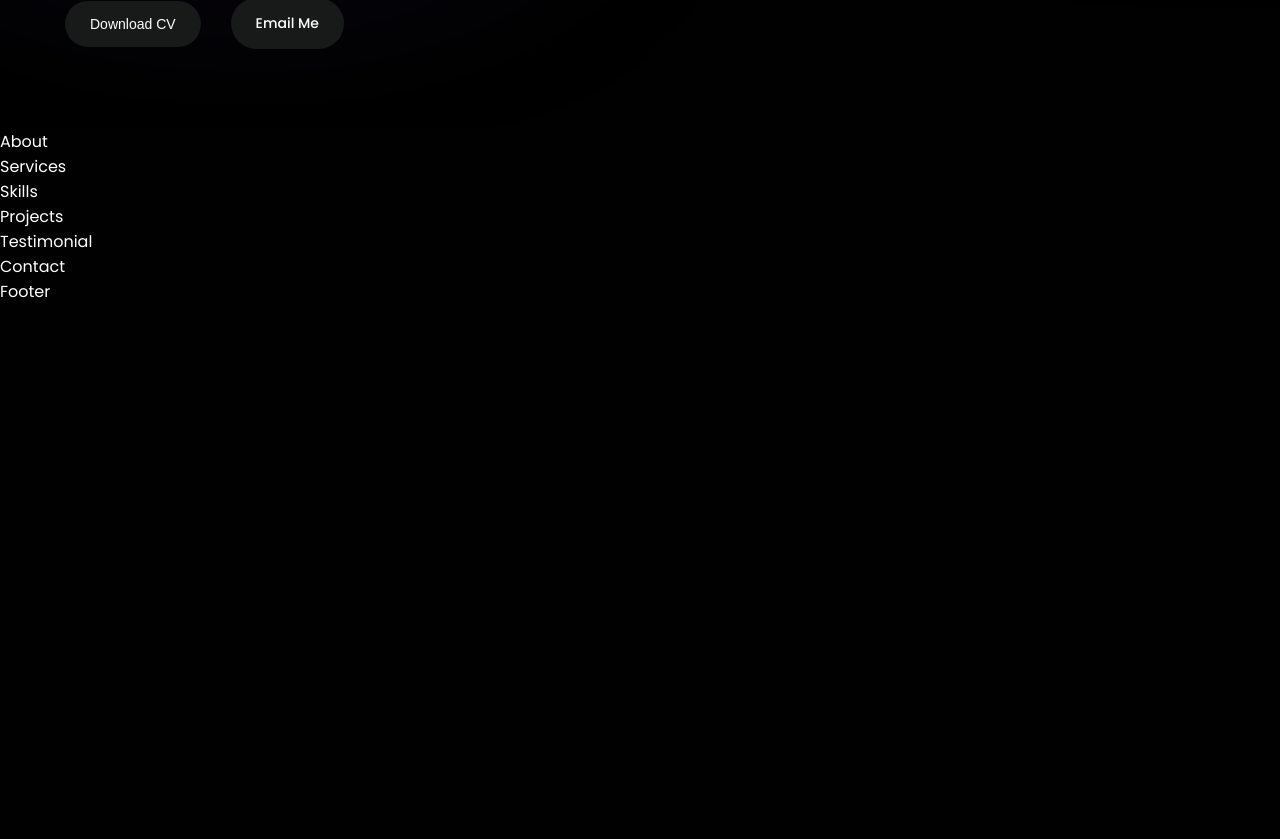
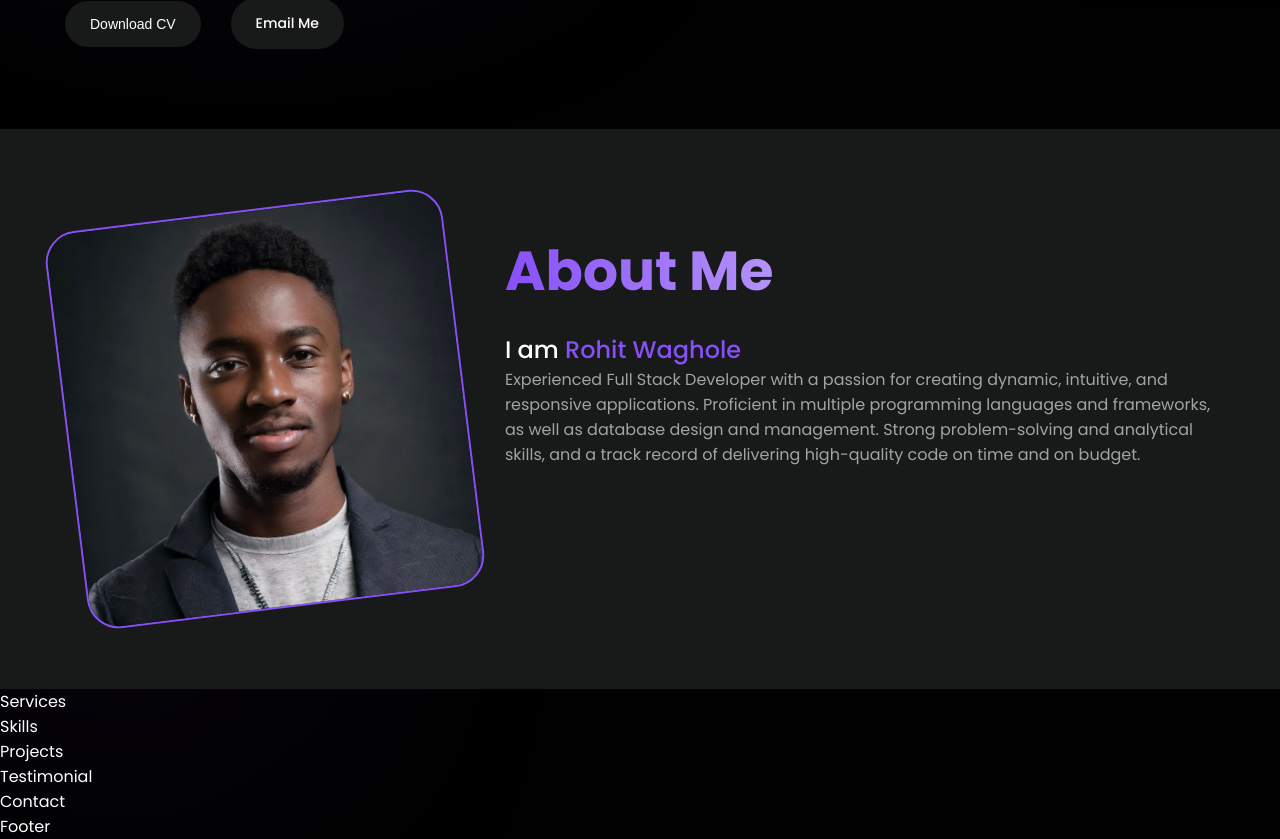
Before and after one commit to rohitw20/portfolio-react-gsap, a React (Create React App) app: page / in a window 1280 px wide. Shown: the part 660-1499 px from the top of the page. Before the commit the page ends 964 px from the top, so only its background shows below. Built offline with nearby package versions, Linux system fonts and the light colour scheme.

Commit message:
added about section

```diff
--- a/src/components/About/About.css
+++ b/src/components/About/About.css
@@ -0,0 +1,50 @@
+#about {
+  background: var(--color-ui-2);
+}
+
+#about .about__container {
+  display: grid;
+  grid-template-columns: 400px auto;
+  gap: 40px;
+}
+
+#about .me__container.blur-effect::before {
+  bottom: 0;
+  left: 0;
+  width: 150px;
+  height: 145px;
+  margin-left: -5%;
+  margin-bottom: -5%;
+}
+
+#about .photo_container {
+  overflow: hidden;
+  max-height: 400px;
+  border-radius: var(--border-radius-4);
+  border: 2px solid var(--color-primary);
+  transform: rotate(-7deg);
+  transition: var(--transition);
+}
+
+#about .photo_container:hover {
+  transform: rotate(0);
+}
+
+#about .btn {
+  margin-top: 30px;
+}
+
+@media (max-width: 850px) {
+  #about .about__container {
+    grid-template-columns: 100%;
+  }
+  #about .me__container {
+    display: none;
+  }
+  #about .btn {
+    display: block;
+    margin: auto;
+    width: 100%;
+    max-width: 400px;
+  }
+}
--- a/src/components/About/index.jsx
+++ b/src/components/About/index.jsx
@@ -1,8 +1,34 @@
 import React from "react";
 import "./About.css";
+import { profile2 } from "../../images";
 
 const About = () => {
-  return <div>About</div>;
+  return (
+    <section id="about">
+      <div className="section__wrapper about__container">
+        <div className="me__container blur-effect">
+          <div className="photo_container">
+            <img src={profile2} alt="about-photo" />
+          </div>
+        </div>
+
+        <div className="section__header">
+          <h2 className="primary__title">About Me</h2>
+          <h1 className="title">
+            I am <span className="color__primary">Rohit Waghole</span>
+          </h1>
+          <p className="text__muted description">
+            Experienced Full Stack Developer with a passion for creating
+            dynamic, intuitive, and responsive applications. Proficient in
+            multiple programming languages and frameworks, as well as database
+            design and management. Strong problem-solving and analytical skills,
+            and a track record of delivering high-quality code on time and on
+            budget.
+          </p>
+        </div>
+      </div>
+    </section>
+  );
 };
 
 export default About;
--- a/src/index.css
+++ b/src/index.css
@@ -214,7 +214,7 @@ img {
   }
 }
 
-@media (max-width: 1100px) {
+@media (max-width: 950px) {
   .section__header {
     display: flex;
     justify-content: center;
@@ -222,7 +222,7 @@ img {
   }
 
   .section__header .primary__title,
-  .section__header .description {
+  .section__header .title {
     text-align: center;
   }
 
```
